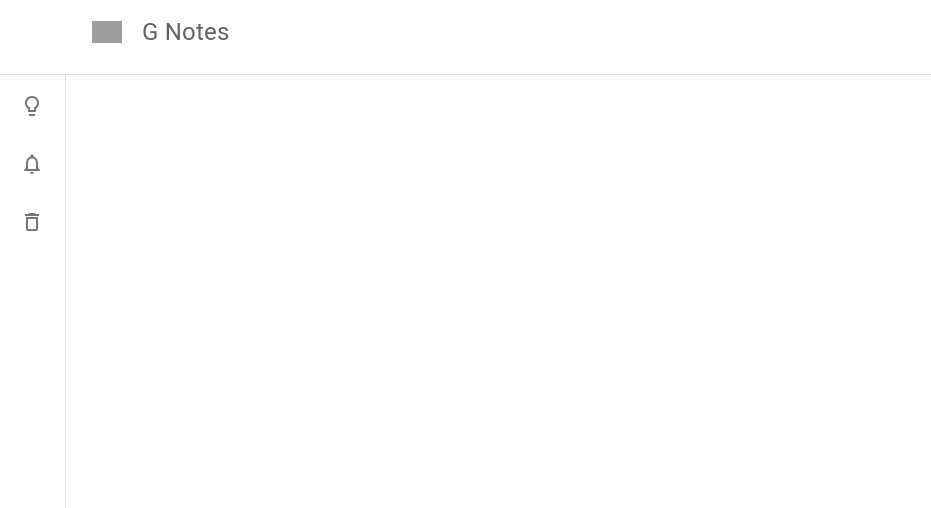
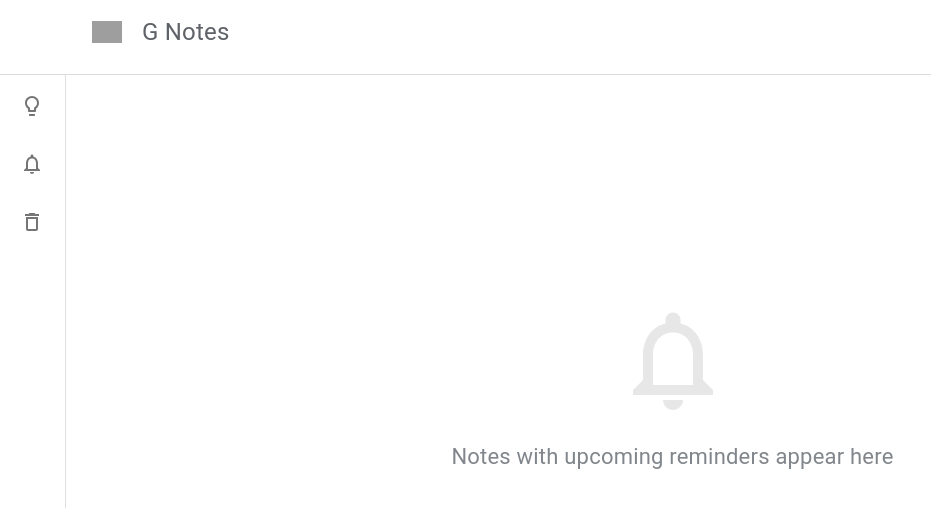
Before and after one commit to AshwinC8/Google_Notes_Clone, a React (Vite) app: page /reminder in a window 1280 px wide. Shown: the top 508 px of the page, without its empty margins (0-931 px from the left). Built offline with nearby package versions, Linux system fonts and the light colour scheme; grey boxes are pictures that could not be loaded; some icons are missing.

Commit message:
Added note dragable feature to reminders and bin

```diff
--- a/src/components/bin/Bin.jsx
+++ b/src/components/bin/Bin.jsx
@@ -5,11 +5,11 @@ import { RestoreFromTrashOutlined as Restore, DeleteForeverOutlined as Delete }
 import { DataContext } from '../context/DataProvider';
 
 const StyledCard = styled(Card)`
+    width: 615px;
+    margin: 8px;
+    box-shadow: none;
     border: 1px solid #e0e0e0;
     border-radius: 8px;
-    width: 240px;
-    margin: 8px;
-    box-shadow: none;
 `
 
 const Bin = ({ deleteNote }) => {
--- a/src/components/bin/Bins.jsx
+++ b/src/components/bin/Bins.jsx
@@ -3,6 +3,9 @@ import { Box, Grid } from '@mui/material';
 import { styled } from '@mui/material/styles';
 import { DataContext } from '../context/DataProvider';
 import Bin from './Bin';
+import {DragDropContext, Draggable, Droppable} from "react-beautiful-dnd";
+import {reorder} from "../notes/Notes.jsx";
+import EmptyBin from "./EmptyBin.jsx";
 
 const DrawerHeader = styled('div')(({ theme }) => ({
     ...theme.mixins.toolbar,
@@ -10,21 +13,58 @@ const DrawerHeader = styled('div')(({ theme }) => ({
 
 const Bins = () => {
 
-    const { bin } = useContext(DataContext);
+    const { bin, setBin } = useContext(DataContext);
+
+    const onDragEnd = (result) => {
+        if (!result.destination)
+            return;
+        const items = reorder(bin, result.source.index, result.destination.index);
+        setBin(items);
+    }
+
 
     return (
         <Box sx={{ display: 'flex', width: '100%' }}>
             <Box sx={{ p: 3, width: '100%' }}>
                 <DrawerHeader />
-                <Grid container>
-                    {
-                        bin.map(deleteNote => (
-                            <Grid item key={deleteNote.id}>
-                                <Bin deleteNote={deleteNote} />
-                            </Grid>
-                        ))
+                    { bin.length!=0 ?
+                        <DragDropContext onDragEnd={onDragEnd}>
+                            <Droppable droppableId="droppable" >
+                                {(provided, snapshot) => (
+                                    <Grid container
+                                          {...provided.droppableProps}
+                                          ref={provided.innerRef}
+                                          direction="column"
+                                          justifyContent="center"
+                                          alignItems="center"
+                                          style={{marginTop: 16, textAlign: 'left'}}
+                                    >
+                                        {
+                                            bin.map((deletedNote, index) => (
+                                                <Draggable key={deletedNote.id} draggableId={deletedNote.id} index={index}>
+                                                    {(provided, snapshot) => (
+                                                        <Grid ref={provided.innerRef}
+                                                              {...provided.draggableProps}
+                                                              {...provided.dragHandleProps}
+                                                              item
+                                                              key={deletedNote.id}
+                                                        >
+                                                            <Bin deleteNote={deletedNote} />
+                                                        </Grid>
+                                                        )
+                                                    }
+                                                </Draggable>
+                                            ))
+                                        }
+                                        {provided.placeholder}
+                                    </Grid>
+                                )
+                                }
+                            </Droppable>
+                        </DragDropContext>
+                        :
+                        <EmptyBin/>
                     }
-                </Grid>
             </Box>
         </Box>
     )
--- /dev/null
+++ b/src/components/bin/EmptyBin.jsx
@@ -0,0 +1,34 @@
+import {styled} from "@mui/material/styles";
+import DeleteOutlinedIcon from '@mui/icons-material/DeleteOutlined';
+import {Box, Typography} from "@mui/material";
+
+const BinIcon = styled(DeleteOutlinedIcon)`
+    font-size : 120px;
+    opacity: .1;
+    margin : 20px;
+    color : #202124;
+`
+
+const Text = styled(Typography)`
+    font-size : 1.375rem;
+    color: #80868b;
+`
+
+const Container = styled(Box)`
+    display : flex;
+    flex-direction : column;
+    align-items : center;
+    margin-top : 20vh;
+`
+
+const EmptyBin = () => {
+
+    return(
+        <Container>
+            <BinIcon/>
+            <Text>No notes in Recycle Bin</Text>
+        </Container>
+    )
+}
+
+export default EmptyBin;
--- a/src/components/notes/EmptyNote.jsx
+++ b/src/components/notes/EmptyNote.jsx
@@ -24,7 +24,7 @@ const Container = styled(Box)`
 const EmptyNote = () => {
 
     return (
-        <Container>
+        <Container >
             <Lightbulb/>
             <Text>Notes you add appear here</Text>
         </Container>
--- a/src/components/notes/Notes.jsx
+++ b/src/components/notes/Notes.jsx
@@ -66,6 +66,7 @@ const Notes = () => {
                                                     </Draggable>
                                             ))
                                         }
+                                        {provided.placeholder}
                                     </Grid>
                                     )
                                 }
--- /dev/null
+++ b/src/components/reminders/EmptyReminders.jsx
@@ -0,0 +1,33 @@
+import {styled} from "@mui/material/styles";
+import NotificationsNoneOutlinedIcon from '@mui/icons-material/NotificationsNoneOutlined';
+import {Box, Typography} from "@mui/material";
+
+const ReminderIcon = styled(NotificationsNoneOutlinedIcon)`
+    font-size : 120px;
+    opacity: .1;
+    margin : 20px;
+    color : #202124;
+`
+
+const Text = styled(Typography)`
+    font-size : 1.375rem;
+    color: #80868b;
+`
+
+const Container = styled(Box)`
+    display : flex;
+    flex-direction : column;
+    align-items : center;
+    margin-top : 20vh;
+`
+
+const EmptyReminders = () => {
+    return(
+        <Container >
+            <ReminderIcon/>
+            <Text>Notes with upcoming reminders appear here</Text>
+        </Container>
+    )
+}
+
+export default EmptyReminders;
--- a/src/components/reminders/Reminder.jsx
+++ b/src/components/reminders/Reminder.jsx
@@ -6,11 +6,11 @@ import DeleteOutlinedIcon from '@mui/icons-material/DeleteOutlined';
 import { DataContext } from '../context/DataProvider';
 
 const StyledCard = styled(Card)`
+    width: 615px;
+    margin: 8px;
+    box-shadow: none;
     border: 1px solid #e0e0e0;
     border-radius: 8px;
-    width: 240px;
-    margin: 8px;
-    box-shadow: none;
 `
 
 const Reminder = ({ reminder }) => {
--- a/src/components/reminders/Reminders.jsx
+++ b/src/components/reminders/Reminders.jsx
@@ -3,28 +3,75 @@ import { Box, Grid } from '@mui/material';
 import { styled } from '@mui/material/styles';
 import { DataContext } from '../context/DataProvider';
 import Reminder from './Reminder';
+import EmptyReminders from "./EmptyReminders.jsx";
+import {DragDropContext, Draggable, Droppable} from "react-beautiful-dnd";
 
 const DrawerHeader = styled('div')(({ theme }) => ({
     ...theme.mixins.toolbar,
 }));
 
+export const reorder = (list, startIndex, endIndex) => {
+    const result = Array.from(list);
+    const [removed] = result.splice(startIndex, 1);
+    result.splice(endIndex, 0, removed);
+
+    return result;
+};
+
 const Reminders = () => {
 
-    const { reminders } = useContext(DataContext);
+    const { reminders, setReminders } = useContext(DataContext);
 
+    const onDragEnd = (result) => {
+        if (!result.destination)
+            return;
+
+        const items = reorder(reminders, result.source.index, result.destination.index);
+
+        setReminders(items);
+    }
     return (
         <Box sx={{ display: 'flex', width: '100%' }}>
             <Box sx={{ p: 3, width: '100%' }}>
                 <DrawerHeader />
-                <Grid container>
+                { reminders.length != 0 ?
+                    <DragDropContext onDragEnd={onDragEnd}>
+                        <Droppable droppableId="droppable" >
+                            {(provided, snapshot) => (
+                                <Grid container
+                                      {...provided.droppableProps}
+                                      ref={provided.innerRef}
+                                      direction="column"
+                                      justifyContent="center"
+                                      alignItems="center"
+                                      style={{marginTop: 16, textAlign: 'left'}}
+                                >
                                     {
-                        reminders.map(reminder => (
-                            <Grid item key={reminder.id}>
+                                        reminders.map(( reminder,index) => (
+                                            <Draggable key={reminder.id} draggableId={reminder.id} index={index}>
+                                                {(provided, snapshot) => (
+                                                    <Grid ref={provided.innerRef}
+                                                          {...provided.draggableProps}
+                                                          {...provided.dragHandleProps}
+                                                          item
+                                                          key={reminder.id}
+                                                    >
                                                         <Reminder reminder={reminder} />
                                                     </Grid>
+                                                )
+                                                }
+                                            </Draggable>
                                         ))
                                     }
+                                    {provided.placeholder}
                                 </Grid>
+                            )
+                            }
+                        </Droppable>
+                    </DragDropContext>
+                    :
+                    <EmptyReminders/>
+                }
             </Box>
         </Box>
     )
--- a/src/index.jsx
+++ b/src/index.jsx
@@ -6,5 +6,5 @@ import App from './App';
 const root = ReactDOM.createRoot(document.getElementById('root'));
 
 root.render(
-        <App />
+    <App />
 );
```
Also changed, not shown: src/components/listItems.jsx (+4 -4 lines). Lines whose indentation alone changed are shown as unchanged.
